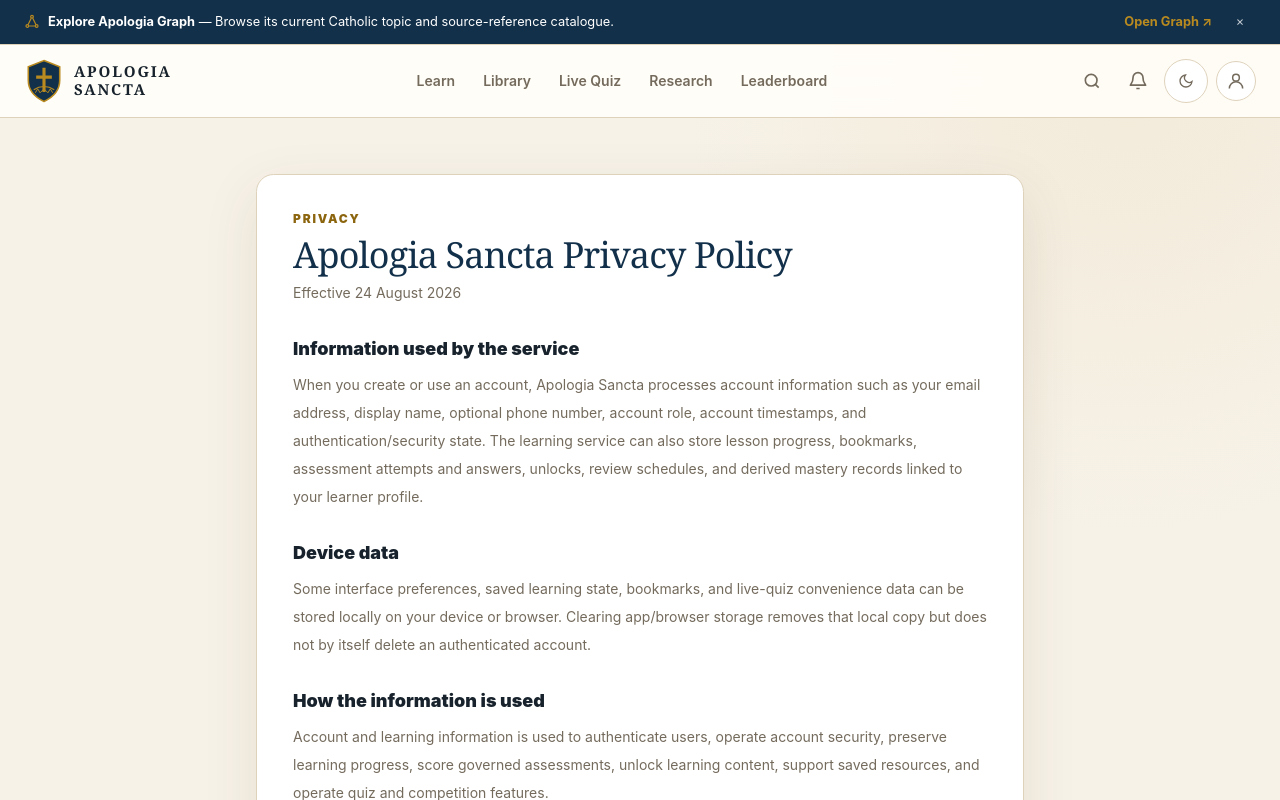
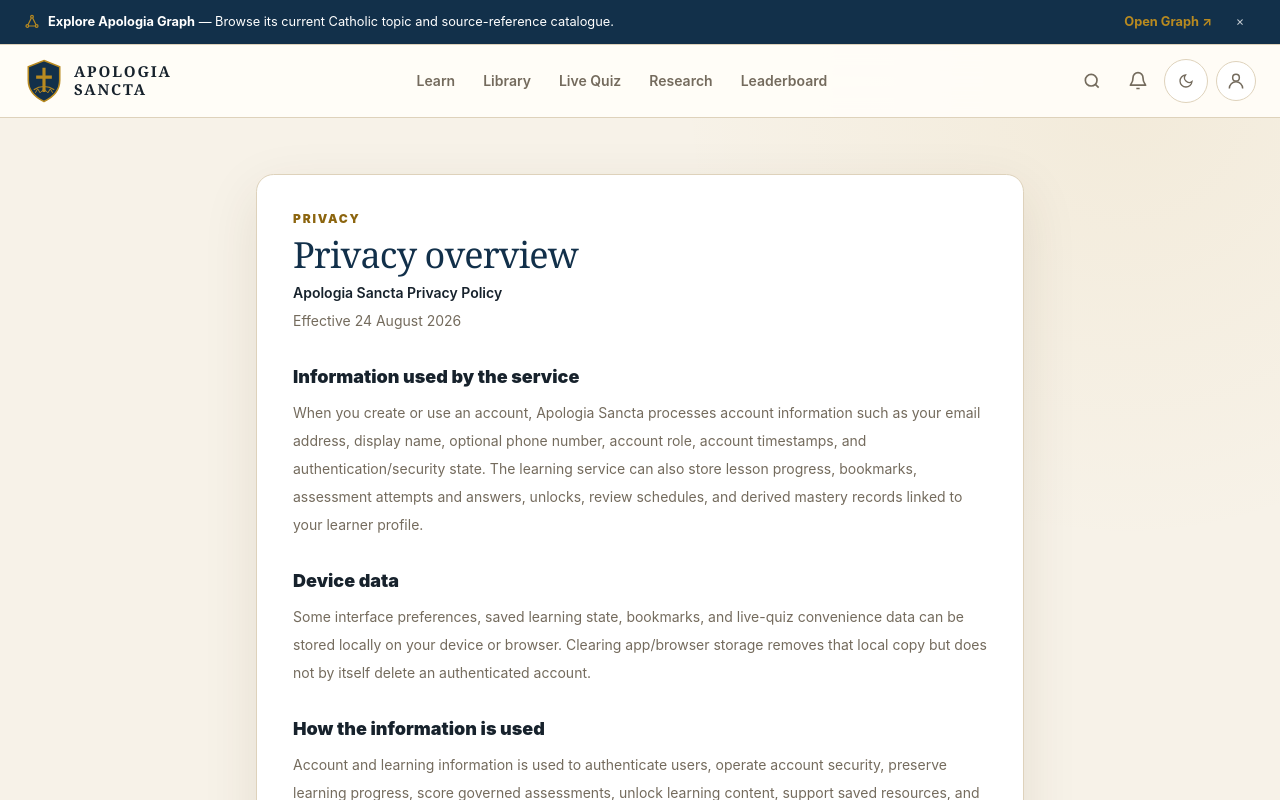
Before and after one commit to DocHarry22/apologiasancta-ui, a Next.js app: page /privacy in a window 1280 px wide. Shown: the top 800 px of the page. Built offline with nearby package versions, Linux system fonts and the light colour scheme; no server answers.

Commit message:
Keep privacy policy compatible with public-route E2E contract

```diff
--- a/src/app/privacy/page.tsx
+++ b/src/app/privacy/page.tsx
@@ -13,7 +13,8 @@
       <main className="page-container py-10 sm:py-14" id="main-content">
         <article className="surface-card-elevated mx-auto max-w-3xl p-6 sm:p-9">
           <p className="text-xs font-black uppercase tracking-[0.15em] text-(--gold-hover)">Privacy</p>
-          <h1 className="mt-2 editorial-heading text-4xl">Apologia Sancta Privacy Policy</h1>
+          <h1 className="mt-2 editorial-heading text-4xl">Privacy overview</h1>
+          <p className="mt-2 text-sm font-semibold text-(--text)">Apologia Sancta Privacy Policy</p>
           <p className="mt-2 text-sm text-(--text-muted)">Effective 24 August 2026</p>
 
           <div className="mt-8 space-y-7 text-sm leading-7 text-(--text-muted)">
```
